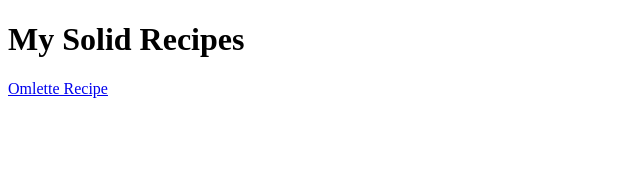
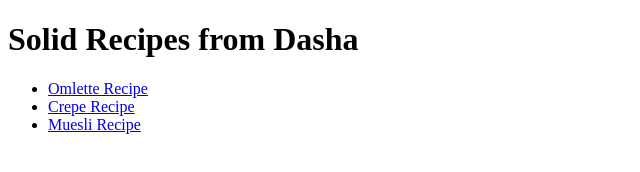
Before and after one commit to dyefymenko/solid-recipes, a plain HTML site: page index.html in a window 1280 px wide. Shown: the whole page, without its empty margins (0-640 px from the left). Drawn offline with Linux system fonts and the light colour scheme.

```diff
--- a/index.html
+++ b/index.html
@@ -6,7 +6,11 @@
     </head>
 
     <body>
-        <h1> My Solid Recipes </h1>
-        <a href="recipes/omlette.html">Omlette Recipe</a>
+        <h1> Solid Recipes from Dasha </h1>
+        <ul>
+            <li> <a href="recipes/omlette.html">Omlette Recipe</a> </li>
+            <li> <a href="recipes/crepe.html">Crepe Recipe</a> </li>
+            <li> <a href="recipes/muesli.html">Muesli Recipe</a> </li>
+        </ul>
     </body>
 </html>
```
Also changed, not shown: 1 other file.
